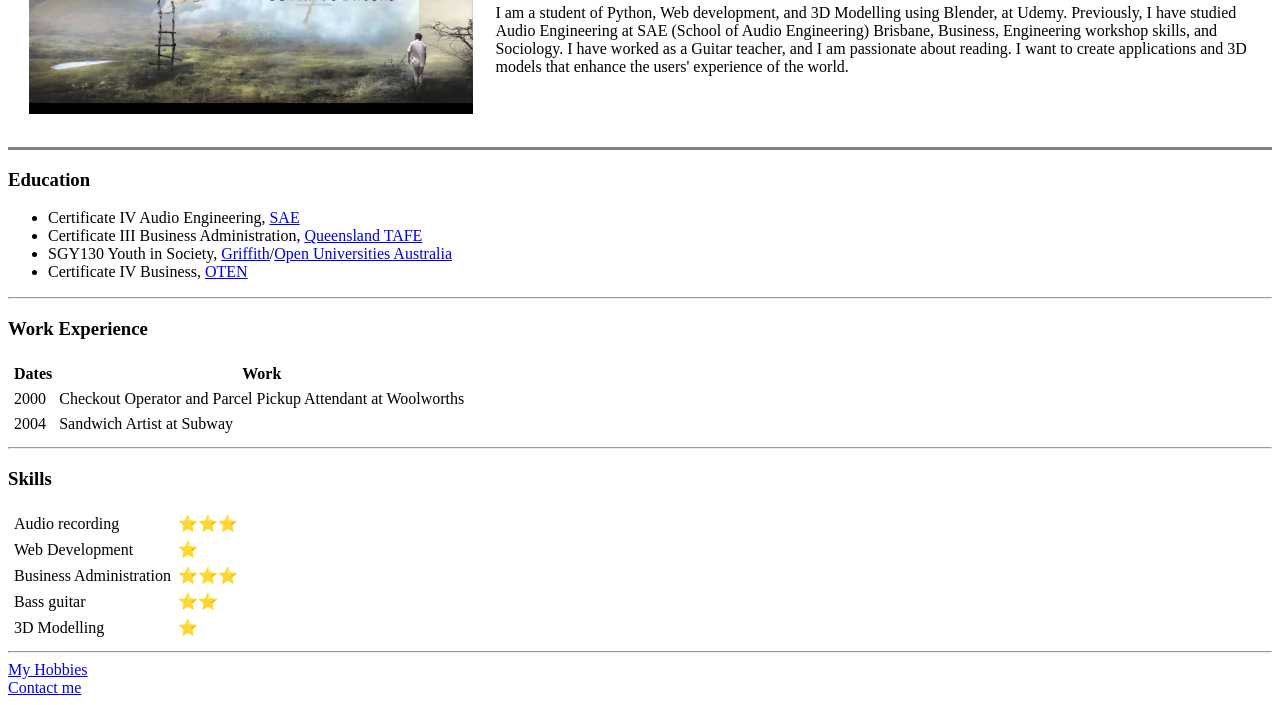
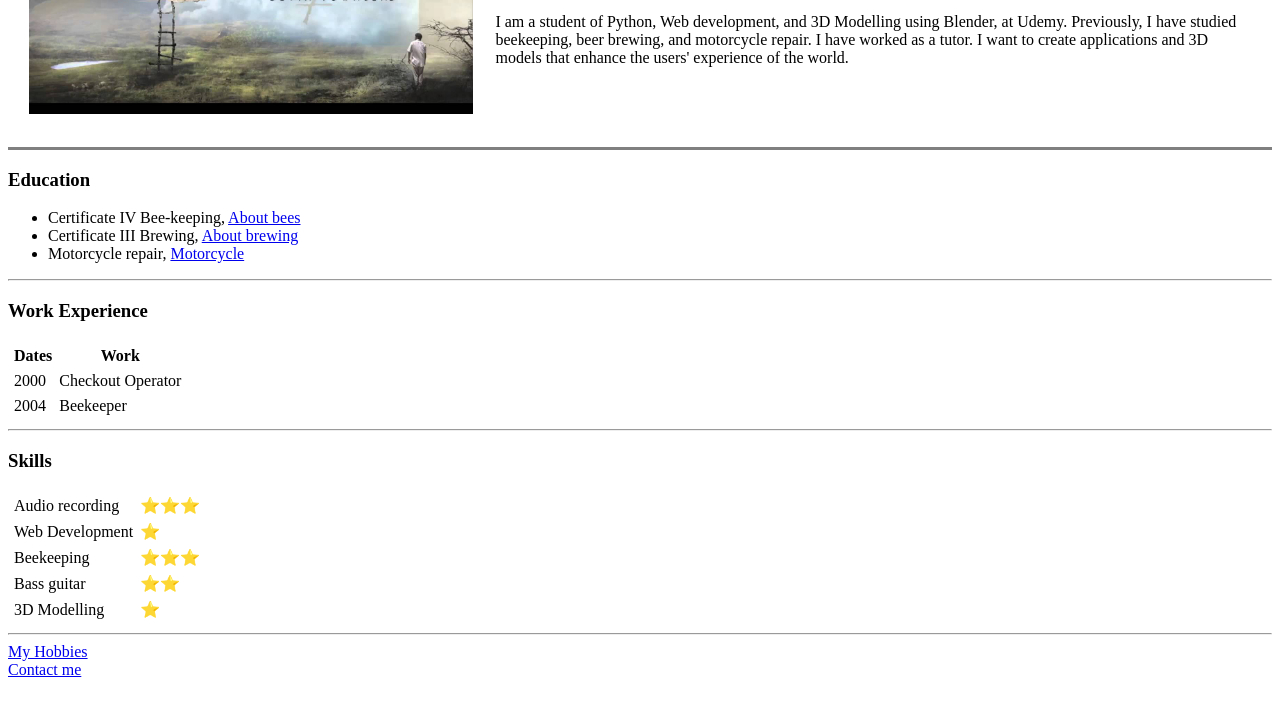
Before and after one commit to AlexWP3D/cv, a plain HTML site: page index.html in a window 1280 px wide. Shown: the part 165-870 px from the top of the page. Drawn offline with Linux system fonts and the light colour scheme.

Commit message:
Updated index.html for publishing

```diff
--- a/index.html
+++ b/index.html
@@ -3,20 +3,20 @@
 
   <head>
     <meta charset="utf-8">
-    <title>🐝 Alden's Personal Site</title>
+    <title>🐝 Alex's Personal Site</title>
   </head>
 
   <body>
     <table cellspacing="20">
       <tr>
         <td><img src="images/Terria.jpg" height="250" alt="Banner image"></td>
-        <td><h1>Alden Russell</h1>
+        <td><h1>Alex Lindemann</h1>
         <p><em>  <!-- paragraph tag is <p>, <em> is emphasis, which italicises -->
           <strong>Student</strong> of Python, Web Development and 3D modelling at <a href="https://www.udemy.com"> Udemy.</a></em></p>
         <p>
-          I am a student of Python, Web development, and 3D Modelling using Blender, at Udemy.  Previously, I have studied Audio Engineering
-          at SAE (School of Audio Engineering) Brisbane, Business, Engineering workshop skills, and Sociology.  I have worked as a Guitar
-          teacher, and I am passionate about reading.  I want to create applications and 3D models that enhance the users' experience of the world.
+          I am a student of Python, Web development, and 3D Modelling using Blender, at Udemy.  Previously, I have studied beekeeping,
+          beer brewing, and motorcycle repair.  I have worked as a tutor.  I want to create applications and 3D models that enhance the users'
+          experience of the world.
           </p></td>
       </tr>
     </table>
@@ -24,10 +24,9 @@
     <hr size="3" noshade>
     <h3>Education</h3>
       <ul>
-        <li>Certificate IV Audio Engineering, <a href="https://sae.edu.au">SAE</a></li>
-        <li>Certificate III Business Administration, <a href="https://tafeqld.edu.au/">Queensland TAFE</a></li>
-        <li>SGY130 Youth in Society, <a href="https://www.griffith.edu.au/">Griffith</a>/<a href="https://www.open.edu.au/">Open Universities Australia</a></li>
-        <li>Certificate IV Business, <a href="https://oten.tafensw.edu.au/">OTEN</a></li>
+        <li>Certificate IV Bee-keeping, <a href="https://www.aussiebee.com.au/beesinyourarea.html">About bees</a></li>
+        <li>Certificate III Brewing, <a href="http://howtobrew.com/book/introduction">About brewing</a></li>
+        <li>Motorcycle repair, <a href="https://motorcycles.honda.com.au/">Motorcycle</a>
       </ul>
     <hr>
     <h3>Work Experience</h3>
@@ -40,11 +39,11 @@
         </thead>
         <tr>
           <td>2000</td>
-          <td>Checkout Operator and Parcel Pickup Attendant at Woolworths</td>
+          <td>Checkout Operator</td>
         </tr>
         <tr>
           <td>2004</td>
-          <td>Sandwich Artist at Subway</td>
+          <td>Beekeeper</td>
         </tr>
       </table>
     <hr>
@@ -60,7 +59,7 @@
         <td>⭐</td>
       </tr>
       <tr>
-        <td>Business Administration</td>
+        <td>Beekeeping</td>
         <td>⭐⭐⭐</td>
       </tr>
       <tr>
```
